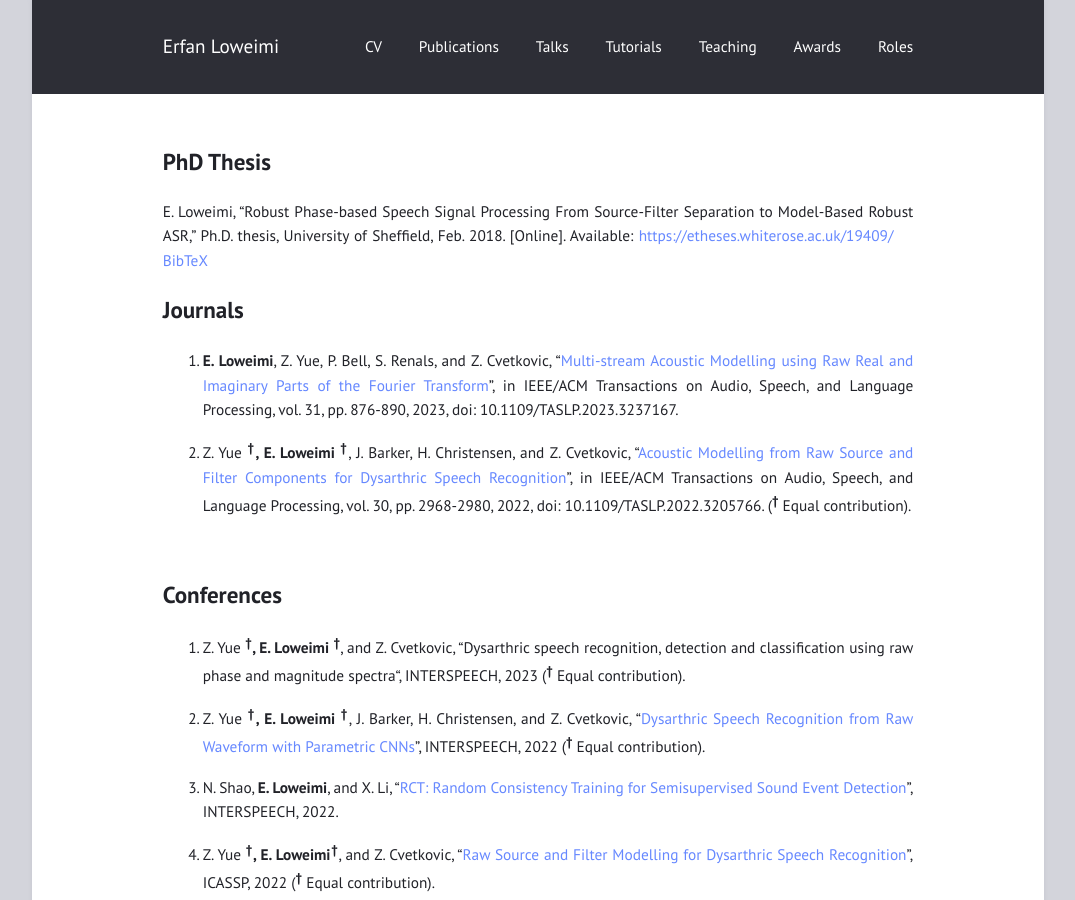
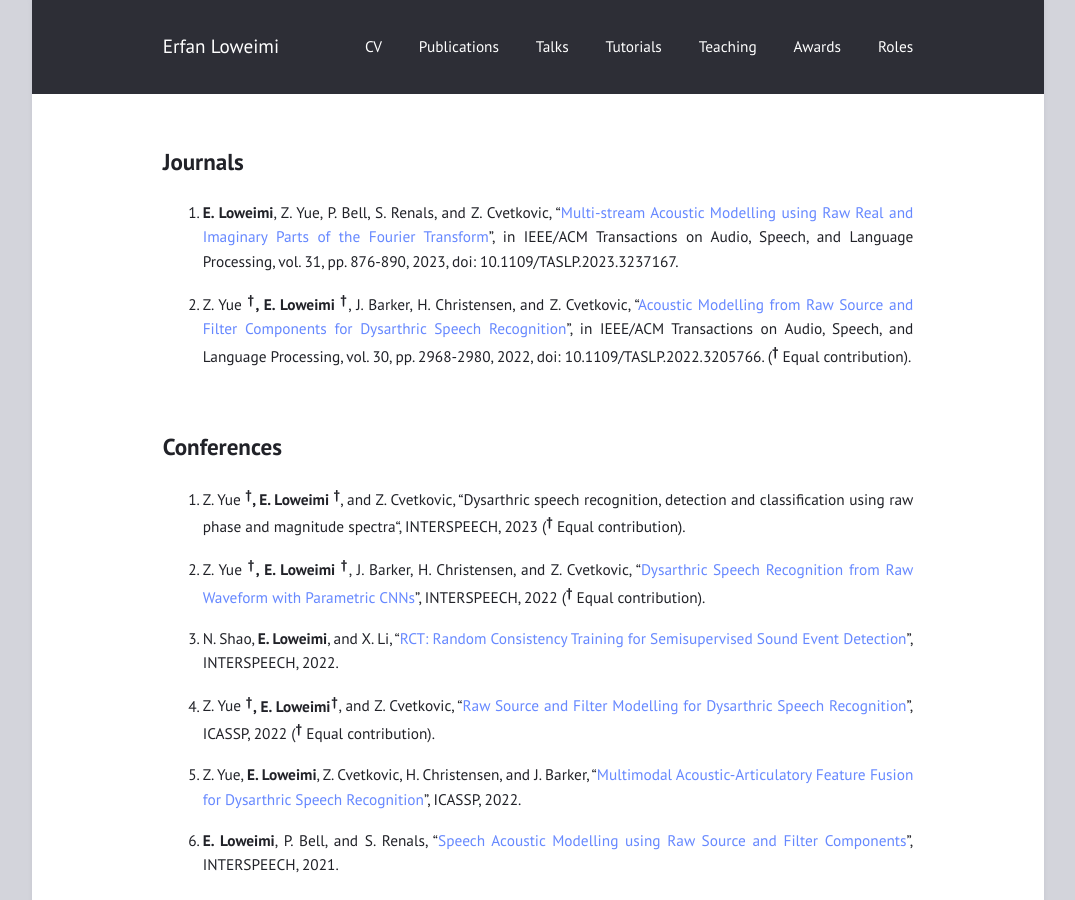
Before and after one commit to eloweimi/eloweimi.github.io, a Jekyll site: the page built from publications.md, in a window 1280 px wide and 900 px high. Shown: the whole window, without its empty margins (102-1177 px from the left). Built offline with Jekyll 4.4.1, drawn with Linux system fonts in a browser that asks for light colours; some of the changed text lies outside the part shown.

Commit message:
Update publications.md

```diff
--- a/publications.md
+++ b/publications.md
@@ -2,10 +2,6 @@
 layout: page
 title: ""
 ---
-
-## PhD Thesis ##
-E. Loweimi, "Robust Phase-based Speech Signal Processing From Source-Filter Separation to Model-Based Robust ASR," Ph.D. thesis, University of Sheffield, Feb. 2018. [Online]. Available: [https://etheses.whiterose.ac.uk/19409/](https://etheses.whiterose.ac.uk/19409/) &nbsp; &nbsp; [BibTeX](/files/others/phd-thesis.bib)
-
 
 ## Journals ##
 
```
Also changed, not shown: other parts of publications.md (+4 -0 lines).
